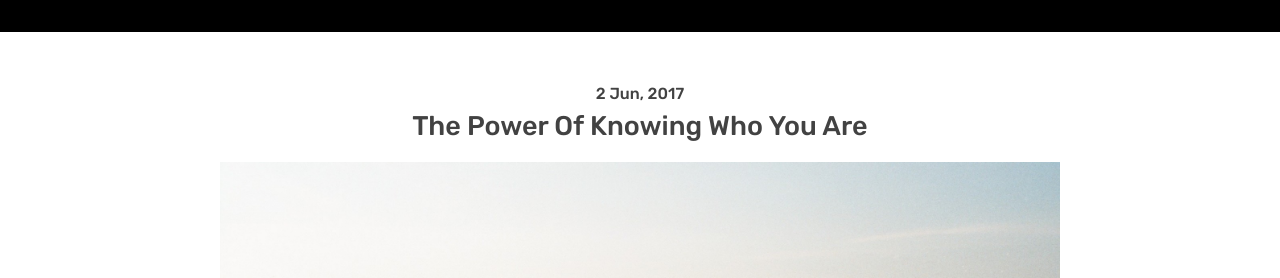
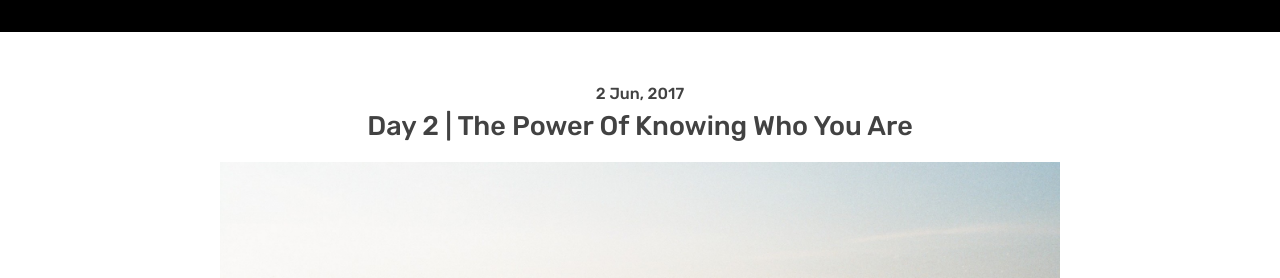
Before and after one commit to irenealgi/readbelow, a Jekyll site: the page built from _posts/2017-06-02-the-power-of-knowing-who-you-are.md, in a window 1280 px wide. Shown: the part 168-446 px from the top of the page. Built offline with Jekyll 4.4.1, drawn with Linux system fonts in a browser that asks for light colours.

Commit message:
Update from Forestry.io - 2017-06-02-the-power-of-knowing-who-you-are.md

```diff
--- a/_posts/2017-06-02-the-power-of-knowing-who-you-are.md
+++ b/_posts/2017-06-02-the-power-of-knowing-who-you-are.md
@@ -1,6 +1,6 @@
 ---
-title: The Power Of Knowing Who You Are
-date: '2017-06-02T22:51:57+00:00'
+title: Day 2 | The Power Of Knowing Who You Are
+date: 2017-06-02 22:51
 label: ''
 layout: post
 ---
```
